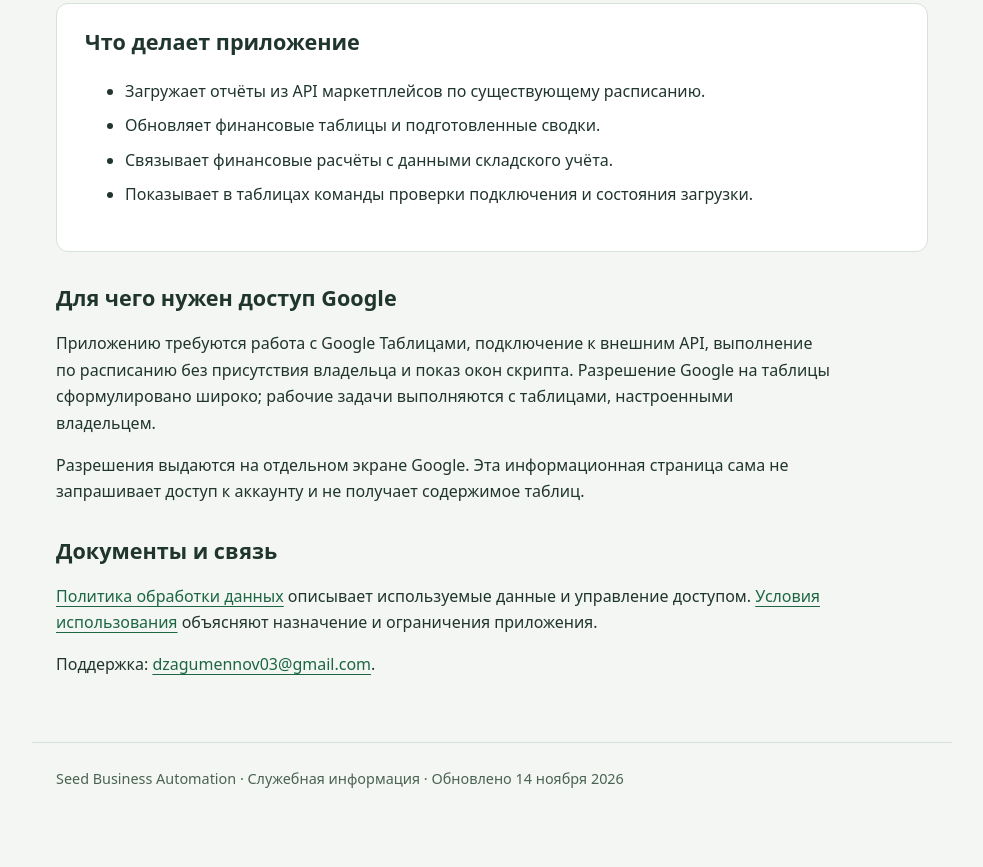
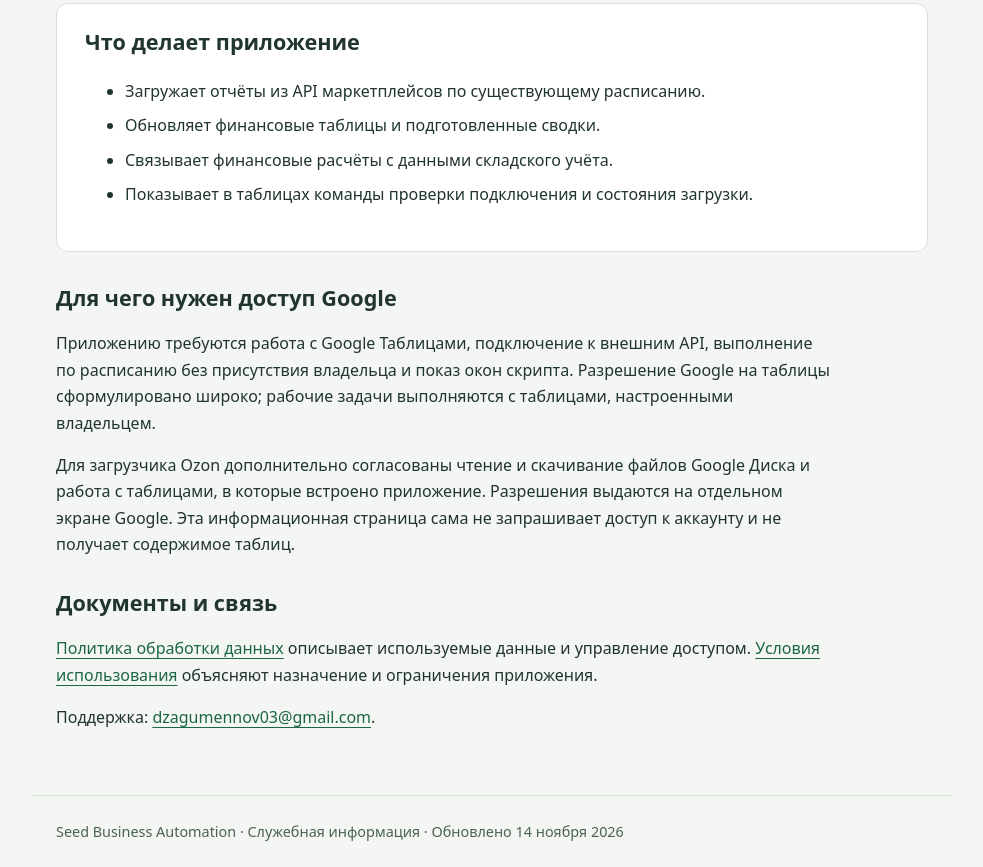
Before and after one commit to dzagumennov03-sys/dzagumennov03-sys.github.io, a plain HTML site: page index.html in a window 1280 px wide. Shown: the part 500-1367 px from the top of the page, without its empty margins (148-1131 px from the left). Before the commit the page ends 1315 px from the top, so only its background shows below. Drawn offline with Linux system fonts and the light colour scheme.

Commit message:
Clarify owner-approved Ozon Google Drive read access

```diff
--- a/index.html
+++ b/index.html
@@ -5,6 +5,6 @@
 <div class="notice">Это приложение для собственного бизнеса владельца и лично знакомых ему помощников. На этом сайте нет регистрации или доступа к рабочим таблицам.</div>
 <section class="card"><h2>Что делает приложение</h2><ul><li>Загружает отчёты из API маркетплейсов по существующему расписанию.</li><li>Обновляет финансовые таблицы и подготовленные сводки.</li><li>Связывает финансовые расчёты с данными складского учёта.</li><li>Показывает в таблицах команды проверки подключения и состояния загрузки.</li></ul></section>
 <h2>Для чего нужен доступ Google</h2><p>Приложению требуются работа с Google Таблицами, подключение к внешним API, выполнение по расписанию без присутствия владельца и показ окон скрипта. Разрешение Google на таблицы сформулировано широко; рабочие задачи выполняются с таблицами, настроенными владельцем.</p>
-<p>Разрешения выдаются на отдельном экране Google. Эта информационная страница сама не запрашивает доступ к аккаунту и не получает содержимое таблиц.</p>
+<p>Для загрузчика Ozon дополнительно согласованы чтение и скачивание файлов Google Диска и работа с таблицами, в которые встроено приложение. Разрешения выдаются на отдельном экране Google. Эта информационная страница сама не запрашивает доступ к аккаунту и не получает содержимое таблиц.</p>
 <h2>Документы и связь</h2><p><a href="privacy.html">Политика обработки данных</a> описывает используемые данные и управление доступом. <a href="terms.html">Условия использования</a> объясняют назначение и ограничения приложения.</p><p>Поддержка: <a href="mailto:dzagumennov03@gmail.com">dzagumennov03@gmail.com</a>.</p></main>
 <footer>Seed Business Automation · Служебная информация · Обновлено 14 ноября 2026</footer></body></html>
```
Also changed, not shown: privacy.html (+1 -0 lines).
